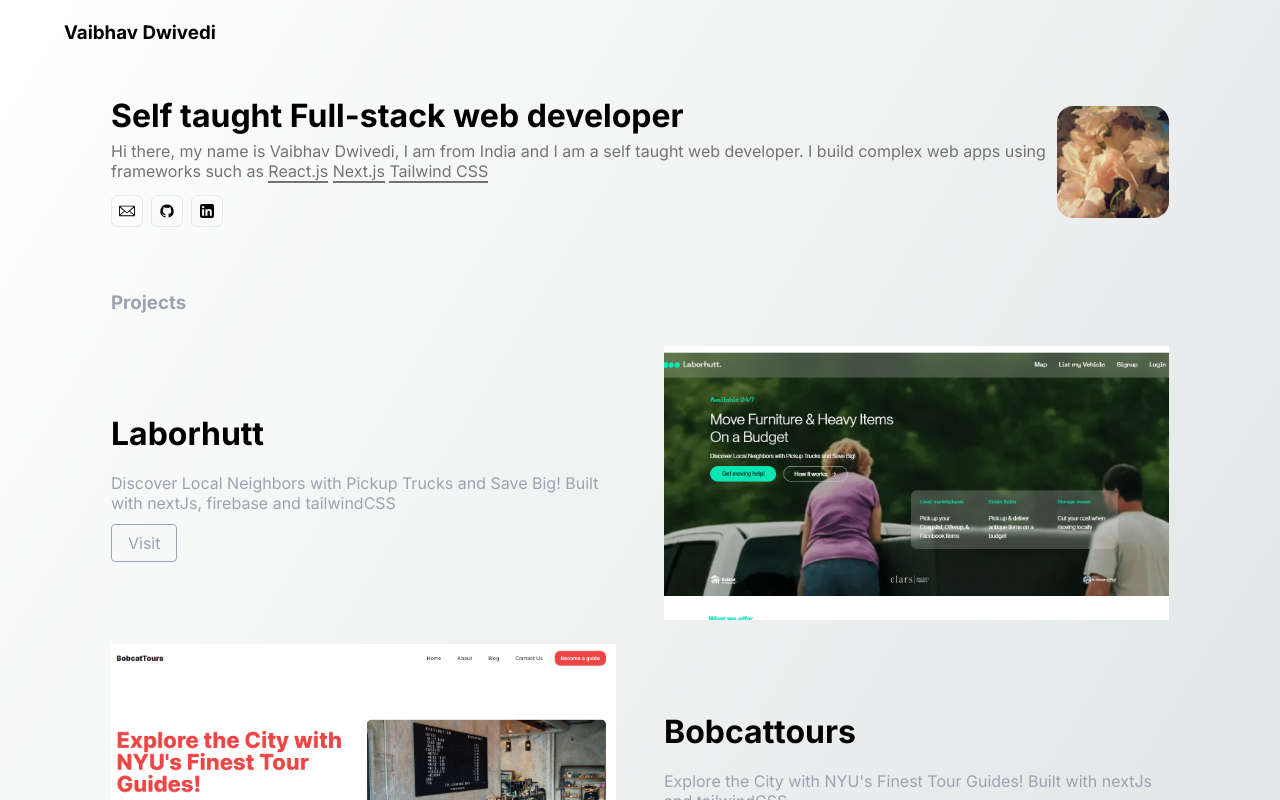
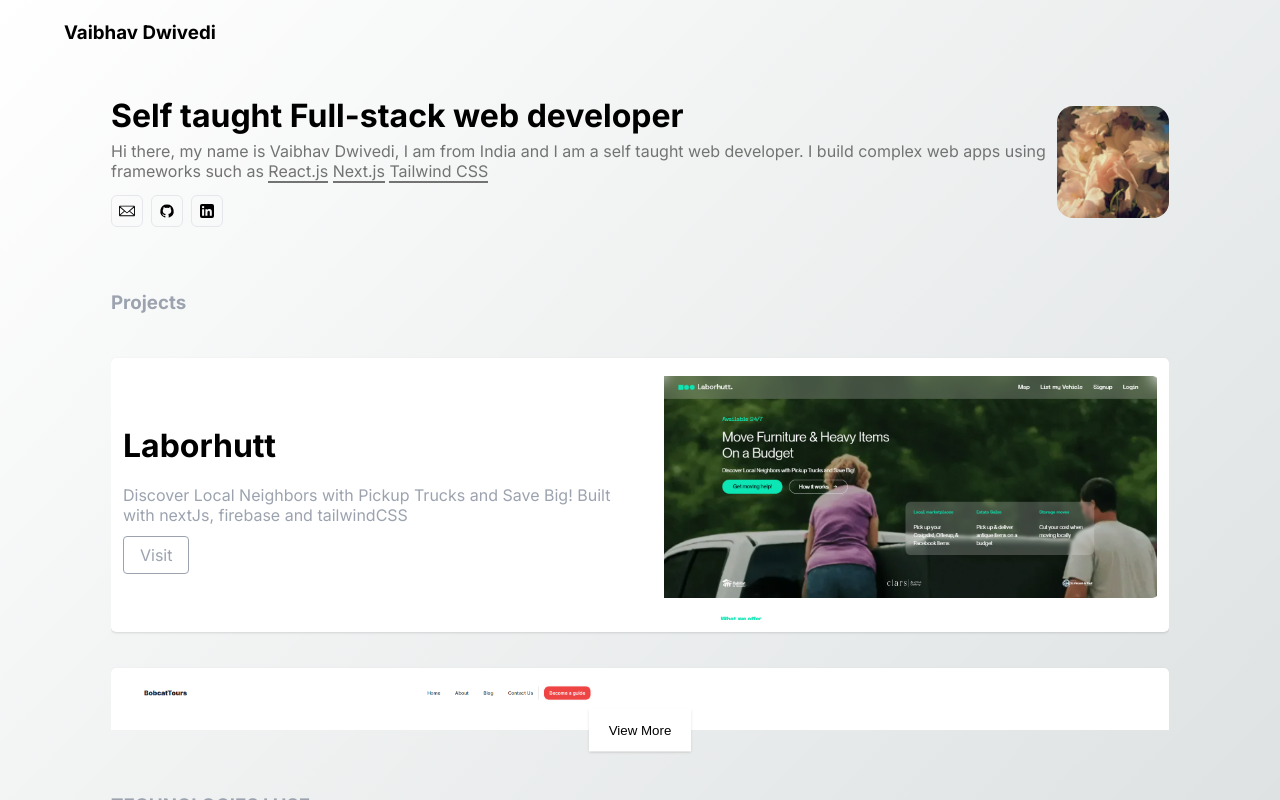
Before and after one commit to vaibhav-OP/website, a Next.js app: page / in a window 1280 px wide. Shown: the top 800 px of the page. Built offline with nearby package versions, Linux system fonts and the light colour scheme.

Commit message:
Enchanced projects section.

```diff
--- a/package.json
+++ b/package.json
@@ -9,7 +9,6 @@
     "lint": "next lint"
   },
   "dependencies": {
-    "@next/font": "14.2.0",
     "next": "14.2.0",
     "react": "18.2.0",
     "react-dom": "18.2.0",
--- a/src/app/layout.jsx
+++ b/src/app/layout.jsx
@@ -1,6 +1,6 @@
 import "./globals.css";
 
-import { Inter } from "@next/font/google";
+import { Inter } from "next/font/google";
 const inter = Inter({ subsets: ["latin"] });
 
 import Navbar from "@/src/components/Navbar";
--- a/src/components/Navbar/navbar.module.css
+++ b/src/components/Navbar/navbar.module.css
@@ -8,6 +8,7 @@
   width: 100%;
   height: 4rem;
   padding: 0 4rem;
+  z-index: 9999999;
 }
 
 .active {
--- a/src/components/Projects/index.jsx
+++ b/src/components/Projects/index.jsx
@@ -1,15 +1,22 @@
+"use client";
 import Link from "next/link";
 import Image from "next/image";
+import { useState } from "react";
 
 import PROJECTS_LIST from "./projects";
 
 import styles from "./projects.module.css";
 
 export default function ProjectSection() {
+  const [isFull, setIsFull] = useState(false);
   return (
     <div className={styles.projects_wrapper}>
       <h3>Projects</h3>
-      <ul className={styles.projects_list}>
+      <ul
+        className={styles.projects_list}
+        style={{
+          height: !isFull ? 384 : "fit-content",
+        }}>
         {PROJECTS_LIST.map(({ name, icon, description, href }, index) => (
           <li key={name + index} className={index % 2 && styles.rev}>
             <div className={styles.detail}>
@@ -24,11 +31,16 @@ export default function ProjectSection() {
               </div>
             </div>
             <figure>
-              <Image src={icon} alt={name} loading="lazy" />
+              <Image src={icon} alt={name} loading="lazy" placeholder="blur" />
             </figure>
           </li>
         ))}
       </ul>
+      {!isFull && (
+        <div className={styles.view_more_container}>
+          <button onClick={() => setIsFull(true)}>View More</button>
+        </div>
+      )}
     </div>
   );
 }
--- a/src/components/Projects/projects.module.css
+++ b/src/components/Projects/projects.module.css
@@ -1,8 +1,32 @@
 .projects_wrapper {
   gap: 2rem;
   display: flex;
+  position: relative;
+  align-items: center;
   flex-direction: column;
   color: rgba(156, 163, 175, 1);
+}
+
+.view_more_container {
+  bottom: 0;
+  width: 100%;
+  display: flex;
+  position: absolute;
+  justify-content: center;
+  transform: translateY(50%);
+}
+
+.view_more_container button {
+  border: none;
+  cursor: pointer;
+  width: fit-content;
+  padding: 14px 20px;
+  background-color: rgb(255, 255, 255);
+  box-shadow: 0 1px 3px 0 rgb(0 0 0 / 0.1), 0 1px 2px -1px rgb(0 0 0 / 0.1);
+}
+
+.projects_wrapper h3 {
+  align-self: start;
 }
 
 .projects_wrapper h5 {
@@ -14,12 +38,19 @@
   color: black;
   display: grid;
   gap: 24px;
+  overflow: hidden;
+  transition: all 0.25s;
 }
 
 .projects_list > li {
   gap: 32px;
   display: grid;
   align-items: center;
+  background: rgb(255, 255, 255);
+  box-shadow: 0 1px 3px 0 rgb(0 0 0 / 0.1), 0 1px 2px -1px rgb(0 0 0 / 0.1);
+  padding: 0.75rem;
+  border-radius: 5px;
+  margin-top: 0.75rem;
 }
 
 .projects_list > li > figure {
@@ -40,8 +71,8 @@
 }
 
 .detail > h2 {
+  font-size: xx-large;
   text-transform: capitalize;
-  font-size: xx-large;
 }
 
 .detail > blockquote {
@@ -58,7 +89,7 @@
   transition: all 0.25s;
 }
 
-.detail > a:hover {
+.detail > div > a:hover {
   background-color: #0000000a;
 }
 
```
Also changed, not shown: 1 other file (tests, documents, lock files or other folders).
